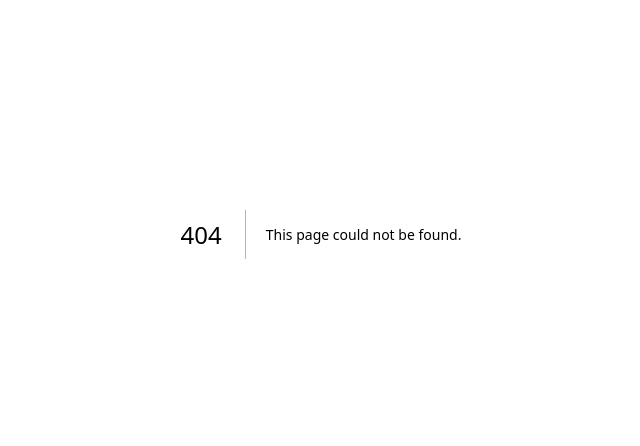
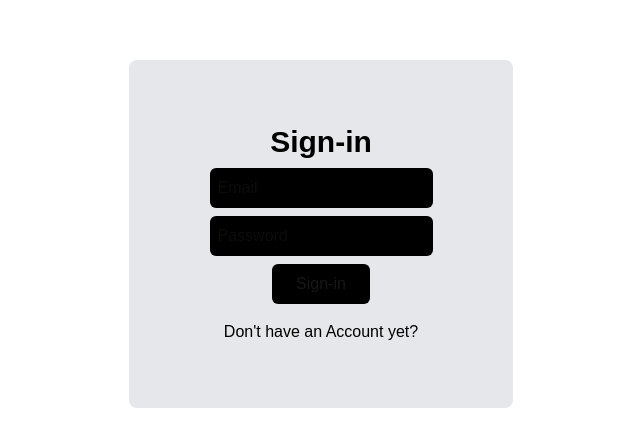
Before and after one commit to Andoi18/fur-ever-connected, a Next.js app: page /access in a window 1280 px wide. Before the commit this address had no page. Shown: the part 166-612 px from the top of the page, without its empty margins (319-959 px from the left). Built offline with nearby package versions, Linux system fonts and the light colour scheme.

Commit message:
Setup for firebase authentication added email and password authentication without any verification and character checks

```diff
--- /dev/null
+++ b/src/app/access/page.tsx
@@ -0,0 +1,48 @@
+'use client'
+import React, { useState } from 'react';
+
+const Login = () => {
+
+    const [email, setEmail] = useState('');
+    const [password, setPassword] = useState('');
+    const [confirmPassword, setConfirmPassword] = useState('');
+
+    const [isLogin, setIsLogin] = useState(true);
+
+    const updateState = () => {
+        setIsLogin(!isLogin);
+    }
+
+
+    return (
+        <div className="w-full h-[100vh] flex justify-center items-center">
+            <div className=" container flex justify-center items-center">
+                <div className=" w-96 py-16 bg-gray-200 rounded-lg flex justify-center items-center flex-col gap-4">
+
+                    {isLogin ? (
+                    <form action="" className='flex flex-col items-center gap-2'>
+                        <b className='text-black  text-3xl'>Sign-in</b>
+                        <input className="bg-black p-2 rounded-md" type="text" placeholder="Email" onChange={(e) => setEmail(e.target.value)} />
+                        <input className="bg-black p-2 rounded-md" type="password" placeholder="Password" onChange={(e) => setPassword(e.target.value)} />
+                        <button className='bg-black py-2 px-6 rounded-md' type="submit">Sign-in</button>
+
+
+                    </form>
+                    ) : (
+                        <form action="" className='flex flex-col items-center gap-2'>
+                        <b className='text-black  text-3xl'>Sign-up</b>
+                        <input className="bg-black p-2 rounded-md" type="text" placeholder="Email" onChange={(e) => setEmail(e.target.value)} />
+                        <input className="bg-black p-2 rounded-md" type="password" placeholder="Password" onChange={(e) => setPassword(e.target.value)} />
+                        <input className="bg-black p-2 rounded-md" type="password" placeholder="Confirm Password" onChange={(e) => setConfirmPassword(e.target.value)} />
+                        <button className='bg-black py-2 px-6 rounded-md' type="submit">Sign-up</button>
+
+                    </form>
+                    )}
+                    <button className='text-black' type="button" onClick={updateState}>{isLogin? "Don't have an Account yet?" :"Already have an Account?"}</button>
+                </div>
+            </div>
+        </div>
+     );
+}
+
+export default Login;
--- /dev/null
+++ b/src/app/dashboard/page.tsx
@@ -0,0 +1,9 @@
+const Page = () => {
+    return (
+        <div>
+            dashboard
+        </div>
+      );
+}
+
+export default Page;
--- a/src/app/login/page.tsx
+++ /dev/null
@@ -1,9 +0,0 @@
-const Login = () => {
-    return (
-        <div>
-            <h1>Login</h1>
-        </div>
-     );
-}
-
-export default Login;
```
